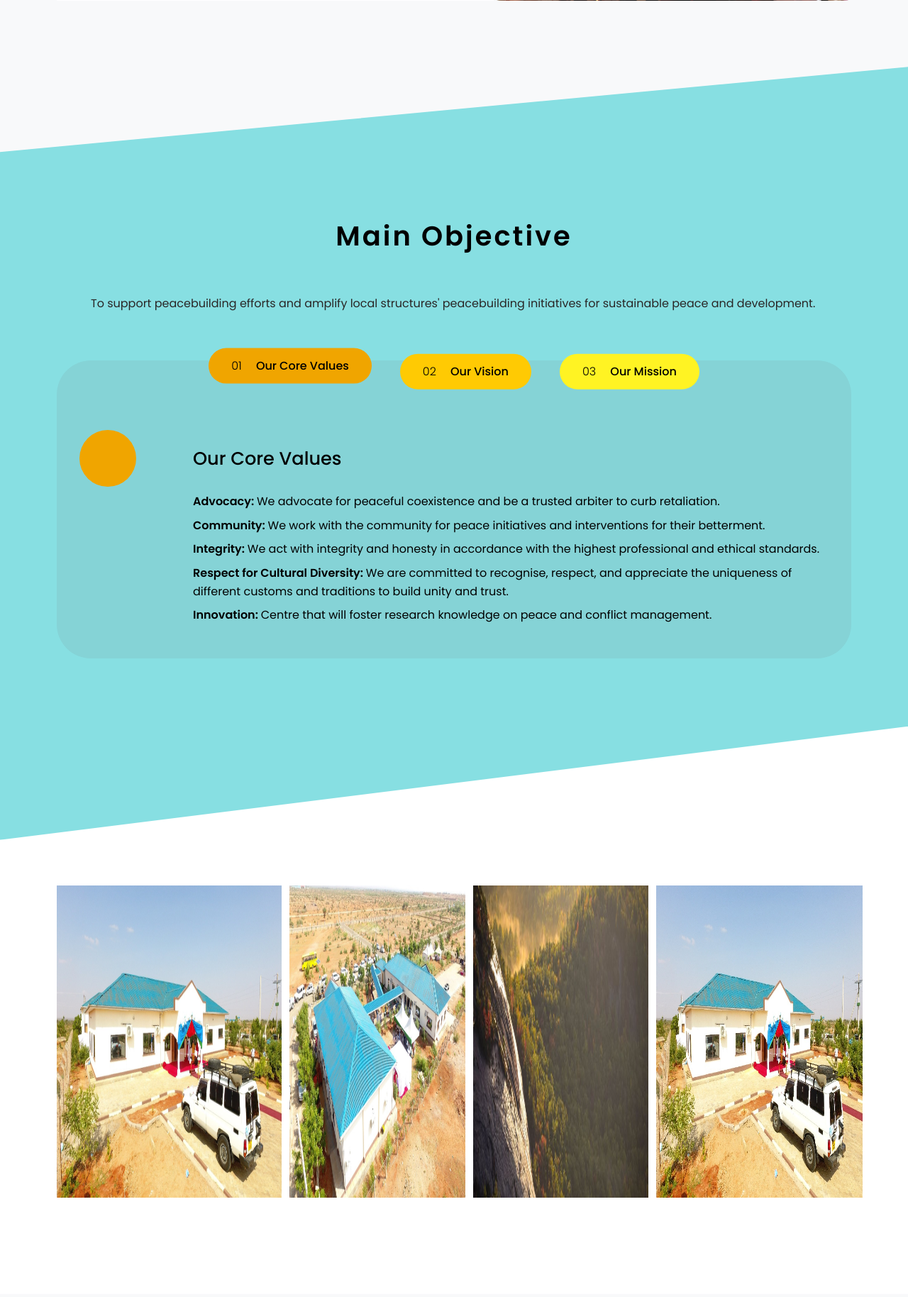
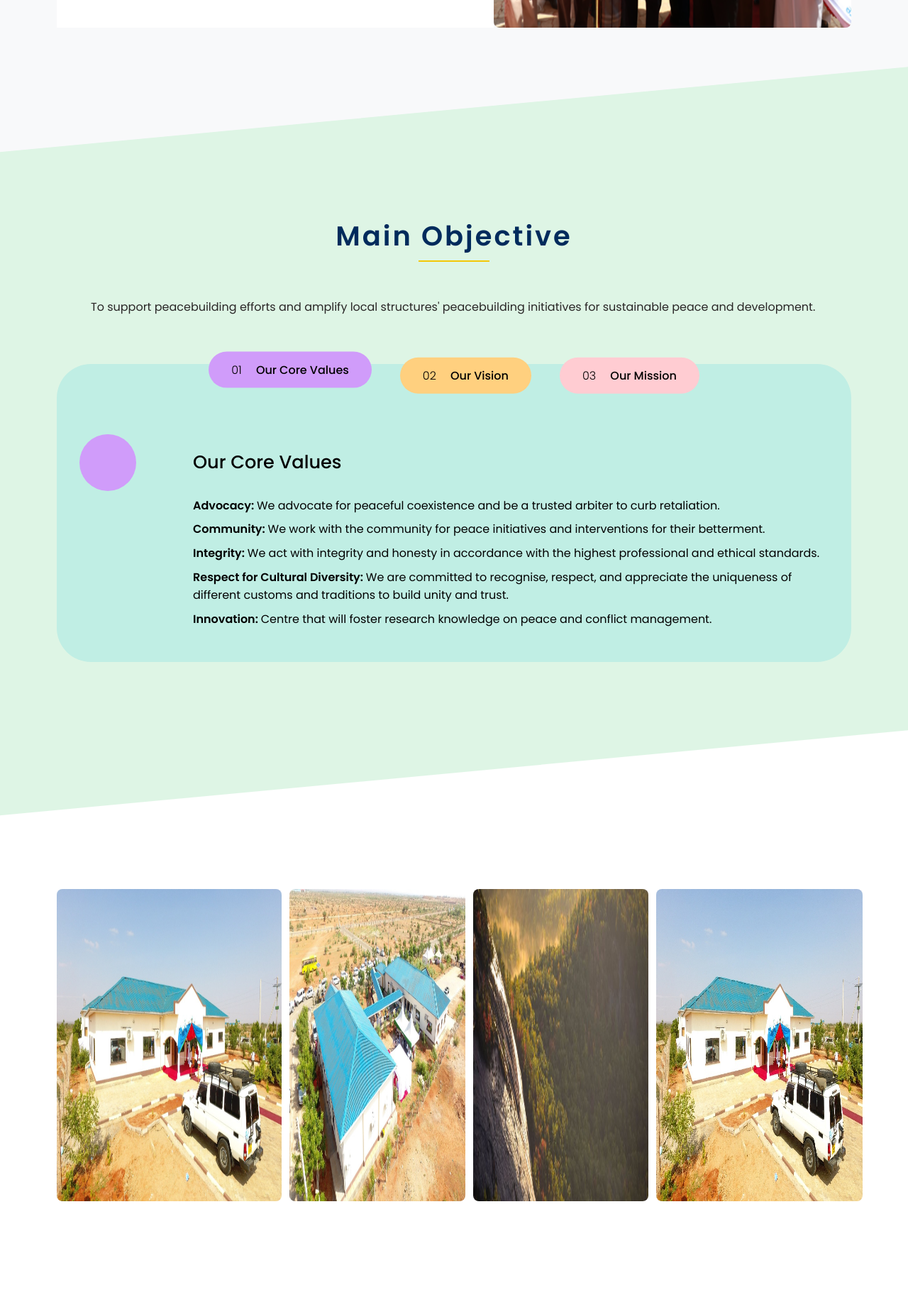
Before and after one commit to Teddykavooh/Interpeace-Project, a PHP site: page / in a window 1280 px wide. Shown: the part 2373-4201 px from the top of the page at 71% size. Run offline with PHP 8.4, Linux system fonts and the light colour scheme; some libraries are stand-ins or nearby versions.

Commit message:
Brighten the UI colors Enhance index headings Make images interactive and appealing

```diff
--- a/css/styles.css
+++ b/css/styles.css
@@ -62,7 +62,7 @@ h2 {
     list-style: none; }
   .lists a {
     text-decoration: none;
-    color: #002d80;
+    color: #002b5c;
     font-size: 2.5vh; }
   .lists__dropdown-btn {
     transition: all 2s; }
@@ -211,31 +211,49 @@ input[type="checkbox"] {
 .intro__data {
   display: flex;
   height: 80vh;
-  margin-bottom: 1rem; }
+  margin-bottom: 1rem;
+  transition: all 2s; }
   .intro__data--image {
     width: 45%; }
     .intro__data--image img {
       width: 100%;
       height: 100%;
-      border-radius: 8px; }
+      border-radius: 8px;
+      transform: scale(1);
+      transition: transform 0.5s, opacity 0.5s; }
+    .intro__data--image img:hover {
+      opacity: 1;
+      transform: scale(0.899); }
   .intro__data--text {
     padding-top: 3rem;
     background-color: white;
     flex: 1; }
 
 .heading-primary {
-  color: #0065bd;
-  text-shadow: 2px 2px 10px black;
+  color: #002b5c;
+  text-shadow: 1px 1px 10px black;
   font-size: 3rem;
-  padding-bottom: 3.4rem; }
+  padding-bottom: 5.4rem;
+  letter-spacing: 1px; }
+
+.heading-primary:after,
+.heading-left:after {
+  display: block;
+  height: 2.5px;
+  background-color: #f3c807;
+  content: " ";
+  width: 100px;
+  margin: 0 auto;
+  margin-top: 3px; }
 
 .heading-secondary {
   color: #0065bd;
-  padding-bottom: 2rem;
+  padding-bottom: 3rem;
   font-size: 2.2rem;
   text-shadow: 1px 1px 18px black; }
 
 .heading-left {
+  color: #002b5c;
   text-align: center;
   font-size: 2.4rem;
   letter-spacing: 3px;
@@ -284,7 +302,7 @@ input[type="checkbox"] {
   padding: 13rem 4rem;
   text-align: center;
   font-size: 1rem;
-  background-color: #87dfe2;
+  background-color: #def5e5;
   margin-bottom: -20vh; }
 
 .values span {
@@ -316,17 +334,23 @@ input[type="checkbox"] {
     margin-right: auto; }
 
 .HomepageImages {
-  clip-path: polygon(0 20vh, 100% 0, 100% 100%, 0 100%);
+  clip-path: polygon(0 15vh, 100% 0, 100% 100%, 0 100%);
   height: 100vh;
   background-color: #fff;
   padding: 14rem 4rem 4rem;
   display: flex;
   gap: 0.7rem; }
+  .HomepageImages img:hover {
+    opacity: 1;
+    transform: scale(0.899); }
 
 .ImageOne img,
 .ImageTwo img {
   height: 100%;
-  width: 100%; }
+  width: 100%;
+  border-radius: 8px;
+  transform: scale(1);
+  transition: transform 0.5s, opacity 0.5s; }
 
 .ImageOne {
   height: 55vh;
@@ -342,19 +366,15 @@ input[type="checkbox"] {
   gap: 0.7rem; }
 
 .Image1 {
-  background-color: yellow;
   width: 55%; }
 
 .Image2 {
-  background-color: #456856;
   flex: 1; }
 
 .Image3 {
-  background-color: yellow;
   width: 45%; }
 
 .Image4 {
-  background-color: #456856;
   flex: 1; }
 
 /*/////////////////////////////////   OPERATIONS  ./////////////////////////////////////////////////////////*/
@@ -384,7 +404,7 @@ input[type="checkbox"] {
   margin: 3rem 1rem;
   padding: 1rem 0;
   border-radius: 3rem;
-  background-color: #85d3d6; }
+  background-color: #c0eee4; }
 
 .operations__tab-container {
   display: flex;
@@ -413,13 +433,13 @@ input[type="checkbox"] {
   margin: 0; }
 
 .operations__tab--5 {
-  background-color: #f0a500; }
+  background-color: #d09cfa; }
 
 .operations__tab--6 {
-  background-color: #ffca03; }
+  background-color: #ffd07f; }
 
 .operations__tab--7 {
-  background-color: #fff323;
+  background-color: #ffccd2;
   margin: 0; }
 
 .operations__tab--1:hover,
@@ -479,13 +499,13 @@ input[type="checkbox"] {
   background-color: #b38cac; }
 
 .operations__icon--5 {
-  background-color: #f0a500; }
+  background-color: #d09cfa; }
 
 .operations__icon--6 {
-  background-color: #ffca03; }
+  background-color: #ffd07f; }
 
 .operations__icon--7 {
-  background-color: #fff323; }
+  background-color: #ffccd2; }
 
 .operations__icon--1 svg {
   fill: black; }
--- a/sass/_components.scss
+++ b/sass/_components.scss
@@ -15,6 +15,7 @@ $scroll-marg-size: 18.5vh;
   display: flex;
   height: 80vh;
   margin-bottom: 1rem;
+  transition: all 2s;
 
   &--image {
     width: 45%;
@@ -23,6 +24,13 @@ $scroll-marg-size: 18.5vh;
       width: 100%;
       height: 100%;
       border-radius: 8px;
+      transform: scale(1);
+      transition: transform 0.5s, opacity 0.5s;
+    }
+
+    img:hover {
+      opacity: 1;
+      transform: scale(0.899);
     }
   }
   &--text {
@@ -39,22 +47,36 @@ $scroll-marg-size: 18.5vh;
 //   text-shadow: 2px 2px 10px black;
 // }
 .heading-primary {
-  color: #0065bd;
-  text-shadow: 2px 2px 10px black;
+  // color: #0065bd;
+  color: #002b5c;
+  text-shadow: 1px 1px 10px black;
   font-size: 3rem;
-  padding-bottom: 3.4rem;
+  padding-bottom: 5.4rem;
+  letter-spacing: 1px;
 
   // padding: 15px;
   // font-size: 1.6rem;
 }
+.heading-primary:after,
+.heading-left:after {
+  display: block;
+  height: 2.5px;
+  background-color: #f3c807;
+  content: " ";
+  width: 100px;
+  margin: 0 auto;
+  margin-top: 3px;
+}
 .heading-secondary {
   color: #0065bd;
-  padding-bottom: 2rem;
+  padding-bottom: 3rem;
+
   font-size: 2.2rem;
   text-shadow: 1px 1px 18px black;
 }
 .heading-left {
   // text-align: left;
+  color: #002b5c;
   text-align: center;
   font-size: 2.4rem;
   letter-spacing: 3px;
@@ -131,7 +153,8 @@ $scroll-marg-size: 18.5vh;
   padding: 13rem 4rem;
   text-align: center;
   font-size: 1rem;
-  background-color: #87dfe2;
+  // background-color: #87dfe2;
+  background-color: #def5e5;
   margin-bottom: -20vh;
   // background-color: rgb(89, 134, 165);
   // clip-path: polygon(0 0, 100% 0, 100% 130vh, 0 100%);
@@ -172,19 +195,28 @@ $scroll-marg-size: 18.5vh;
 }
 
 .HomepageImages {
-  clip-path: polygon(0 20vh, 100% 0, 100% 100%, 0 100%);
+  clip-path: polygon(0 15vh, 100% 0, 100% 100%, 0 100%);
   height: 100vh;
   background-color: #fff;
 
   padding: 14rem 4rem 4rem;
   display: flex;
   gap: 0.7rem;
+
+  img:hover {
+    opacity: 1;
+    transform: scale(0.899);
+  }
 }
 
 .ImageOne img,
 .ImageTwo img {
   height: 100%;
   width: 100%;
+
+  border-radius: 8px;
+  transform: scale(1);
+  transition: transform 0.5s, opacity 0.5s;
 }
 
 .ImageOne {
@@ -206,20 +238,20 @@ $scroll-marg-size: 18.5vh;
 }
 
 .Image1 {
-  background-color: yellow;
+  // background-color: yellow;
   width: 55%;
 }
 .Image2 {
-  background-color: #456856;
+  // background-color: #456856;
   flex: 1;
 }
 
 .Image3 {
-  background-color: yellow;
+  // background-color: yellow;
   width: 45%;
 }
 .Image4 {
-  background-color: #456856;
+  // background-color: #456856;
   flex: 1;
 }
 
@@ -258,7 +290,8 @@ $scroll-marg-size: 18.5vh;
   border-radius: 3rem;
 
   // background-color: #0ecabb;
-  background-color: #85d3d6;
+  background-color: #c0eee4;
+  // background-color: rgb(227, 243, 243);
 }
 
 .operations__tab-container {
@@ -293,14 +326,14 @@ $scroll-marg-size: 18.5vh;
 }
 
 .operations__tab--5 {
-  background-color: #f0a500;
+  background-color: #d09cfa;
 }
 
 .operations__tab--6 {
-  background-color: #ffca03;
+  background-color: #ffd07f;
 }
 .operations__tab--7 {
-  background-color: #fff323;
+  background-color: #ffccd2;
   margin: 0;
 }
 
@@ -373,13 +406,13 @@ $scroll-marg-size: 18.5vh;
 }
 
 .operations__icon--5 {
-  background-color: #f0a500;
+  background-color: #d09cfa;
 }
 .operations__icon--6 {
-  background-color: #ffca03;
+  background-color: #ffd07f;
 }
 .operations__icon--7 {
-  background-color: #fff323;
+  background-color: #ffccd2;
 }
 
 .operations__icon--1 svg {
--- a/sass/_header.scss
+++ b/sass/_header.scss
@@ -47,7 +47,8 @@
   }
   a {
     text-decoration: none;
-    color: #002d80;
+    // color: #002d80;
+    color: #002b5c;
     // background-color: #76CEF0;
     font-size: 2.5vh;
   }
```
